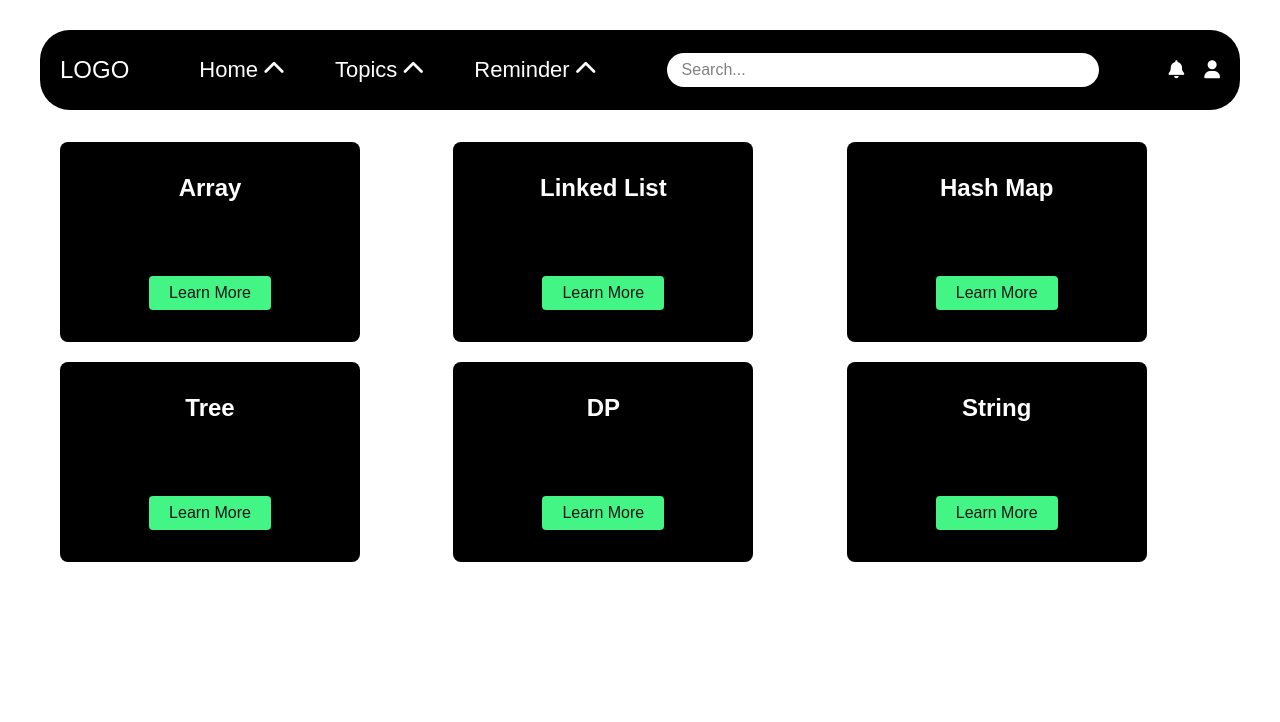
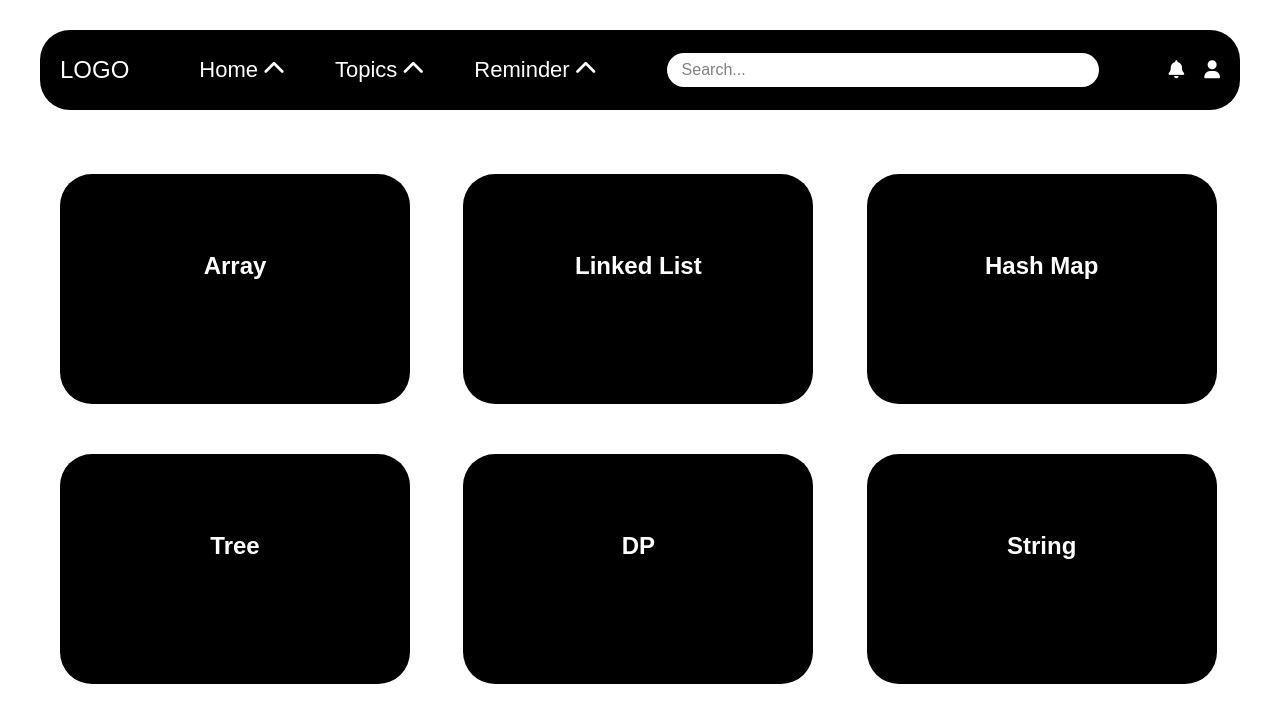
Before and after one commit to AdityaSrivastav5/DSA_Library, a React (Vite) app in the folder frontend/: page / in a window 1280 px wide. Shown: the top 722 px of the page. Built offline with nearby package versions, Linux system fonts and the light colour scheme.

Commit message:
updated frontend

```diff
--- a/frontend/src/components/Card.css
+++ b/frontend/src/components/Card.css
@@ -23,29 +23,30 @@ body {
 
 .card-container {
   display: grid;
-  grid-template-columns: repeat(3, 1fr); /* Ensure 3 cards in a row */
-  gap: 20px;
-  width: 100%; /* Set container width to 100% */
+  grid-template-columns: repeat(3, 1fr); /* 3 cards in a row */
+  gap: 50px; /* Increase the gap between cards */
+  width: 100%; /* Ensure the container takes up full width */
   max-width: 1200px; /* Limit the maximum width of the container */
   margin: 0 auto; /* Center the container */
-  padding: 0 20px; /* Add some padding to ensure spacing on smaller screens */
-  margin-bottom: 2rem;
+  padding: 0 20px; /* Padding to ensure spacing on smaller screens */
+  margin-bottom: 4rem; /* Increase the bottom margin of the entire section */
+  margin-top: 4rem;
 }
 
 .card {
+  color: var(--clr-neutral-100);
   background-color: black;
-  color: var(--clr-neutral-100);
-  width: 300px;
-  height: 200px;
-  border-radius: 0.5rem;
+  background-size: cover;
+  width: 350px; /* Increase the width of each card */
+  height: 230px; /* Adjust height proportionally */
+  border-radius: 2rem;
   overflow: hidden;
-  position: relative;
-  transition: transform 0.3s ease-in-out;
+  transition: transform 500ms ease;
   display: flex;
   flex-direction: column;
   justify-content: center;
-  align-items: center;
 }
+
 
 .card:hover,
 .card:focus-within {
--- a/frontend/src/components/Card.jsx
+++ b/frontend/src/components/Card.jsx
@@ -19,9 +19,9 @@ const Card = () => {
             <p className="card-body">
               Lorem ipsum dolor sit amet, consectetur adipisicing elit. Optio, culpa.
             </p>
-            <a href="#" className="button">
+            {/* <a href="#" className="button">
               Learn More
-            </a>
+            </a> */}
           </div>
         </div>
       ))}
```
